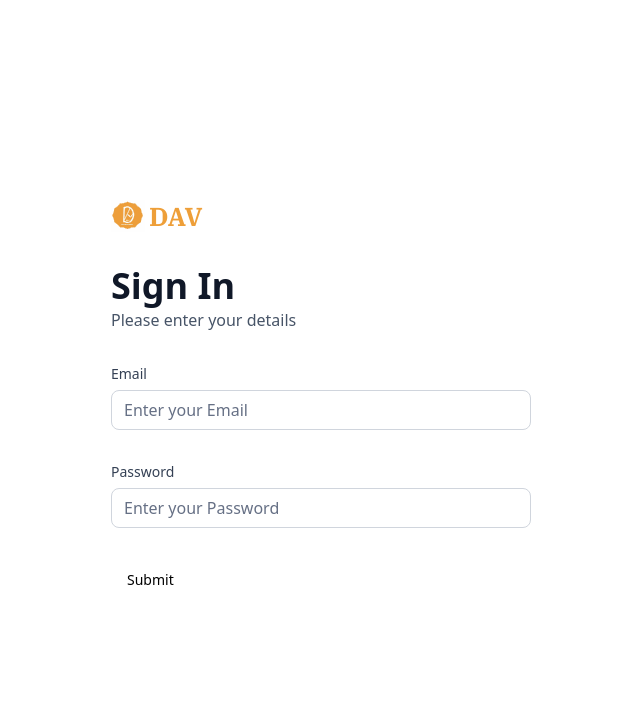
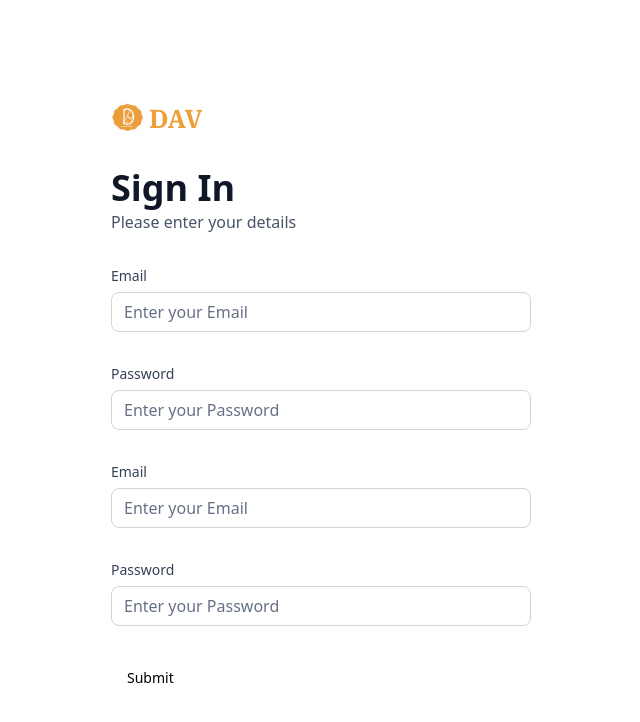
Before and after one commit to Davidson3556/DavBank, a Next.js app: page /sign-in in a window 1280 px wide. Shown: the top 722 px of the page, without its empty margins (319-959 px from the left). Built offline with nearby package versions, Linux system fonts and the light colour scheme.

Commit message:
refactoring the sign in page

```diff
--- a/app/(auth)/sign-in/page.tsx
+++ b/app/(auth)/sign-in/page.tsx
@@ -1,4 +1,4 @@
-import AuthForm from '@/components/AuthForm'
+import AuthForm from '@/components/ui/AuthForm'
 import React from 'react'
 
 const Signin = () => {
--- a/app/(auth)/sign-up/page.tsx
+++ b/app/(auth)/sign-up/page.tsx
@@ -1,4 +1,4 @@
-import AuthForm from '@/components/AuthForm'
+import AuthForm from '@/components/ui/AuthForm'
 import React from 'react'
 
 const SignUp = () => {
--- a/components/AuthForm.tsx
+++ b/components/ui/AuthForm.tsx
@@ -21,8 +21,10 @@ import { z } from "zod"
 import { zodResolver } from "@hookform/resolvers/zod"
 import { useForm } from "react-hook-form"
 import { ITEMS } from '@/constants';
+import CustomInput from './CustomInput';
+import {authFormSchema} from '@/lib/utils'
 
-const formSchema = z.object({
+const Schema = z.object({
     email: z.string().email(),
   })
 
@@ -33,15 +35,16 @@ const AuthForm = ({type}: {type: string}) => {
     const [user, setUser] = useState(null);
 
         // 1. Define your form.
-        const form = useForm<z.infer<typeof formSchema>>({
-          resolver: zodResolver(formSchema),
+        const form = useForm<z.infer<typeof authFormSchema>>({
+          resolver: zodResolver(authFormSchema),
           defaultValues: {
             email: "",
+            password: "",
           },
         })
 
         // 2. Define a submit handler.
-        function onSubmit(values: z.infer<typeof formSchema>) {
+        function onSubmit(values: z.infer<typeof authFormSchema>) {
           // Do something with the form values.
           // ✅ This will be type-safe and validated.
           console.log(values)
@@ -152,6 +155,14 @@ const AuthForm = ({type}: {type: string}) => {
 
                     )}
                     />
+                    <CustomInput
+                      control={form.control} name="email" label="Email"
+                      placeholder="Enter your Email"
+                    />
+                    <CustomInput
+                      control={form.control} name="password" label="Password"
+                       placeholder="Enter your Password"
+                    />
                     <Button type="submit">Submit</Button>
                     </form>
                 </Form>
--- /dev/null
+++ b/components/ui/CustomInput.tsx
@@ -0,0 +1,53 @@
+import React from 'react'
+import { FormControl, FormField, FormLabel, FormMessage } from './form'
+import { Input } from './input'
+import { Control } from 'react-hook-form'
+import { z } from 'zod'
+import { authFormSchema } from '@/lib/utils'
+
+interface CustomInput{
+  control:  Control<z.infer<typeof authFormSchema>>,
+  name: string,
+  label: string,
+  placeholder: string
+
+}
+
+const CustomInput = ({control, name, label, placeholder}:
+  CustomInput) => {
+  return (
+            <FormField
+             control={control}
+             name={name}
+             render={({ field }) => (
+                <div className="form-item">
+                    <FormLabel className="form-label">
+                        {label}
+                    </FormLabel>
+                    <div className="flex w-full flex-col">
+                    <FormControl>
+                          <Input
+                            placeholder={placeholder}
+                            className="input-class"
+                            {...field}
+                            />
+                    </FormControl>
+                    <FormMessage
+                    className="form-message mt-2"/>
+                    </div>
+
+                </div>
+
+
+
+
+
+
+
+          )}
+          />
+
+  )
+}
+
+export default CustomInput
--- a/lib/utils.ts
+++ b/lib/utils.ts
@@ -2,6 +2,7 @@
 import { type ClassValue, clsx } from "clsx";
 import qs from "query-string";
 import { twMerge } from "tailwind-merge";
+import { z } from "zod";
 
 export function cn(...inputs: ClassValue[]) {
   return twMerge(clsx(inputs));
@@ -193,3 +194,8 @@ export const getTransactionStatus = (date: Date) => {
 
   return date > twoDaysAgo ? "Processing" : "Success";
 };
+export const authFormSchema = z.object({
+    email: z.string().email(),
+    password:z.string().min(8)
+
+  })
```
